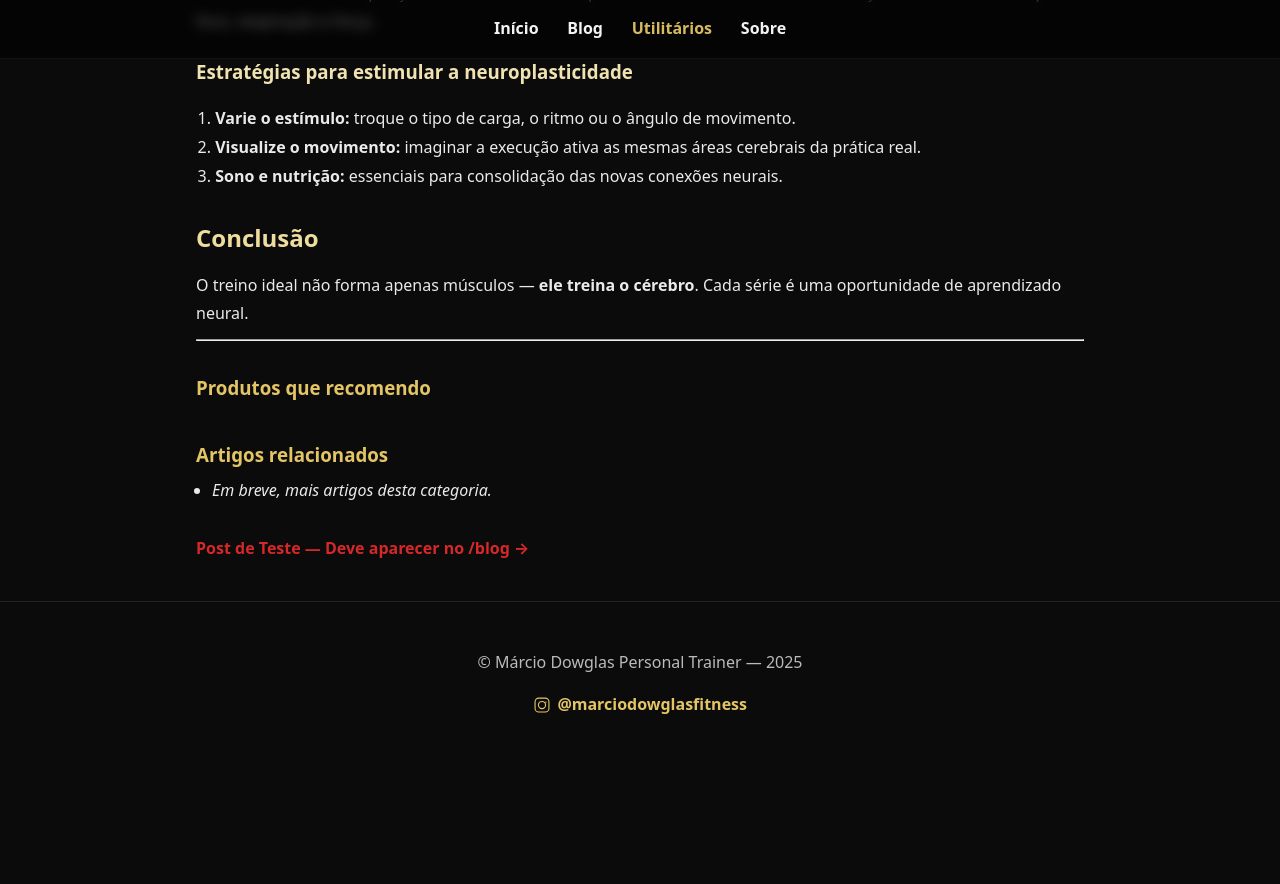
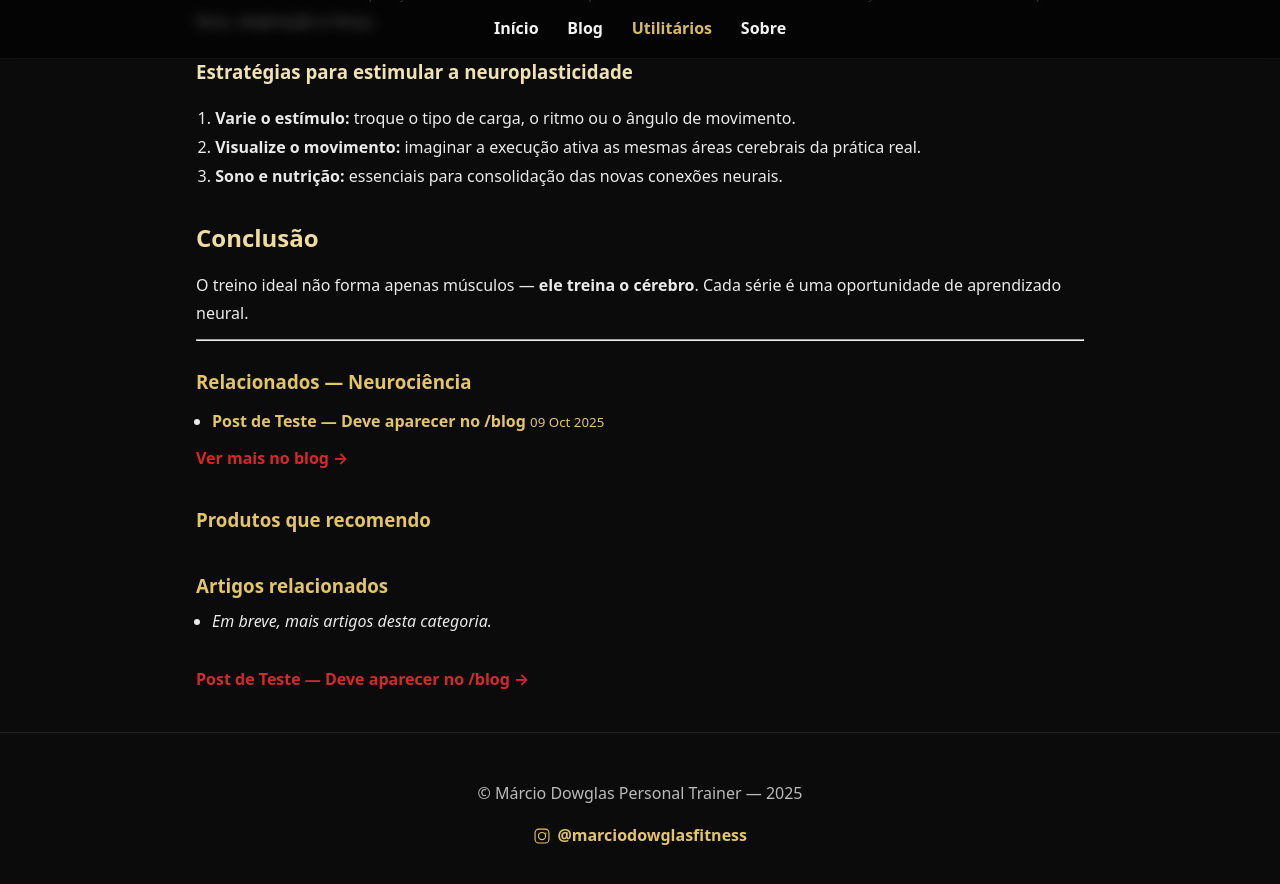
Before and after one commit to mbritodowglas-collab/mdpersonal, a Jekyll site: the page built from _posts/2025-10-09-neuroplasticidade-treino.md, in a window 1280 px wide and 900 px high, scrolled down 1040 px. Shown: the top 884 px of the window. Built offline with Jekyll 4.4.1, drawn with Linux system fonts in a browser that asks for light colours; before the commit the page ends 1809 px from its top, so only the background shows below that; grey boxes are pictures that could not be loaded.

Commit message:
Update post.html

```diff
--- a/_layouts/post.html
+++ b/_layouts/post.html
@@ -25,6 +25,40 @@ layout: default
   <!-- Conteúdo -->
   <div class="post-body">
     {{ content }}
+    {% comment %} === Posts relacionados (mesma categoria) === {% endcomment %}
+{% assign primary_cat = page.categories | first %}
+{% assign rel = site.posts
+  | where_exp: "p", "p.url != page.url"
+  | where_exp: "p", "primary_cat and p.categories contains primary_cat"
+  | limit: 3 %}
+
+{% if rel.size == 0 %}
+  {% assign rel = site.posts
+    | where_exp: "p", "p.url != page.url"
+    | limit: 3 %}
+{% endif %}
+
+<div class="post-rel">
+  <h3>Relacionados{% if primary_cat %} — {{ primary_cat }}{% endif %}</h3>
+  <ul class="rel-list">
+    {% for p in rel %}
+      <li class="rel-item">
+        <a class="rel-link" href="{{ p.url | relative_url }}">
+          <span class="rel-thumb"
+            style="background-image:url('{{ p.image | default: site.default_thumb | default: "/assets/css/thumb-default.jpg" | relative_url }}')"></span>
+          <span class="rel-meta">
+            <strong>{{ p.title }}</strong>
+            <small>{{ p.date | date: "%d %b %Y" }}</small>
+          </span>
+        </a>
+      </li>
+    {% endfor %}
+  </ul>
+  <p style="margin:.5rem 0 0">
+    <a href="{{ '/blog/' | relative_url }}" class="ler">Ver mais no blog →</a>
+  </p>
+</div>
+
   </div>
 
   <!-- Afiliados (se existir include; se não existir, pode remover esta linha) -->
```
